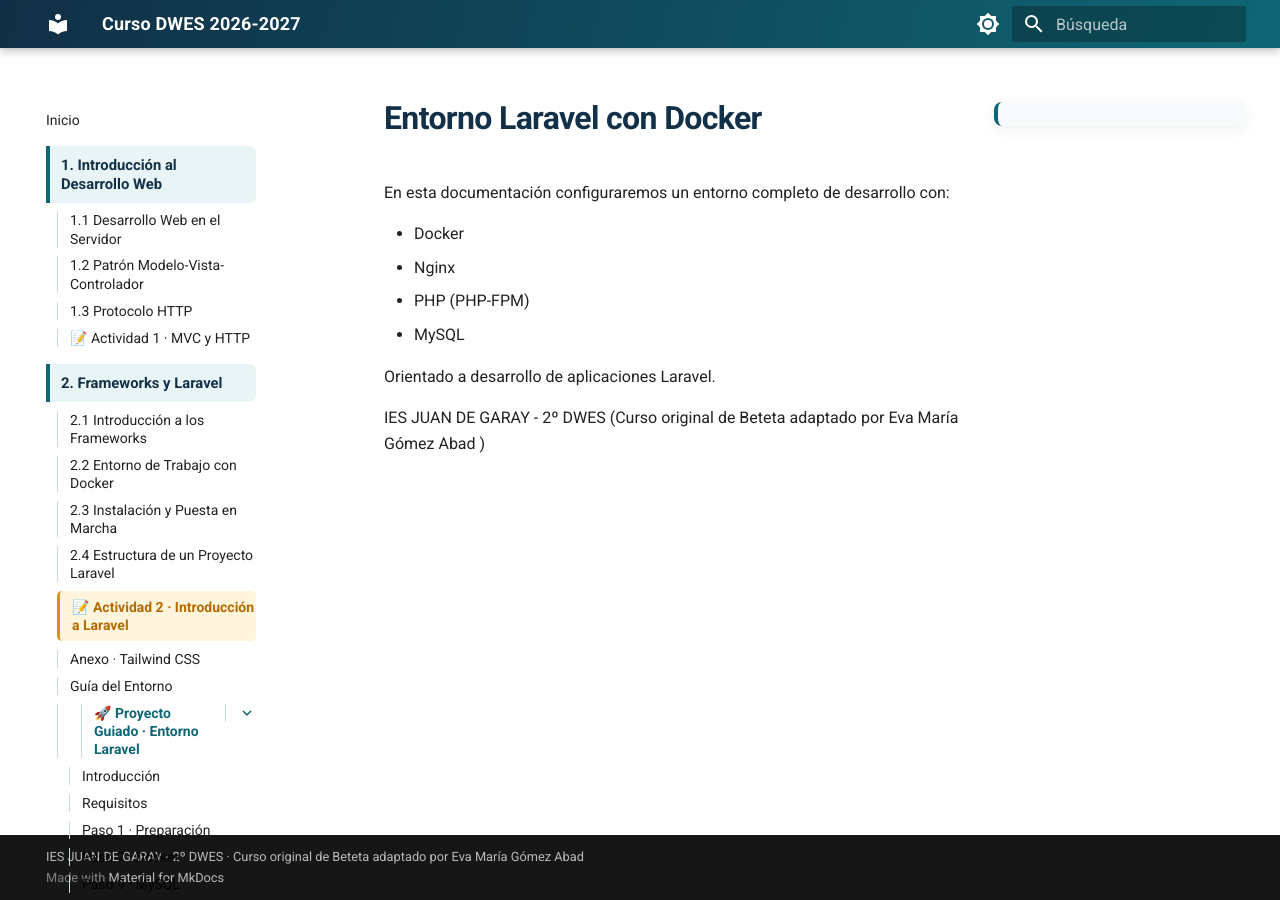
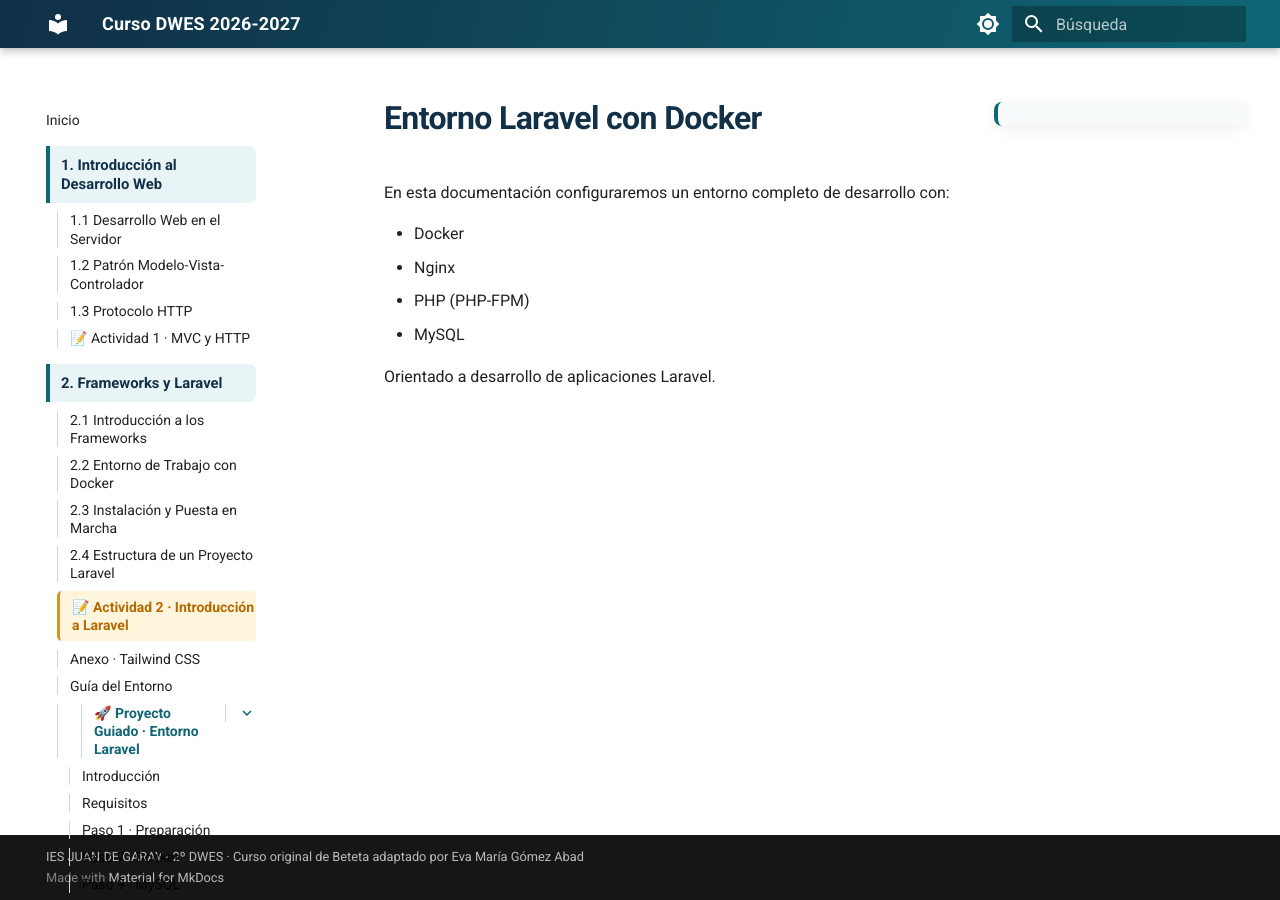
Before and after one commit to evaprofe/CURSO_DWES_2627, an MkDocs documentation site: the page built from docs/tema-02-frameworks-laravel/proyecto-github/docs/index.md, in a window 1280 px wide. Built offline with MkDocs 1.6.1 and Material for MkDocs 9.7.7, drawn with Linux system fonts in a browser that asks for light colours.

Commit message:
Actualizar portada del proyecto guiado

```diff
--- a/docs/tema-02-frameworks-laravel/proyecto-github/docs/index.md
+++ b/docs/tema-02-frameworks-laravel/proyecto-github/docs/index.md
@@ -9,5 +9,3 @@
 - MySQL
 
 Orientado a desarrollo de aplicaciones Laravel.
-
-IES JUAN DE GARAY - 2º DWES (Curso original de Beteta adaptado por Eva María Gómez Abad )
```
